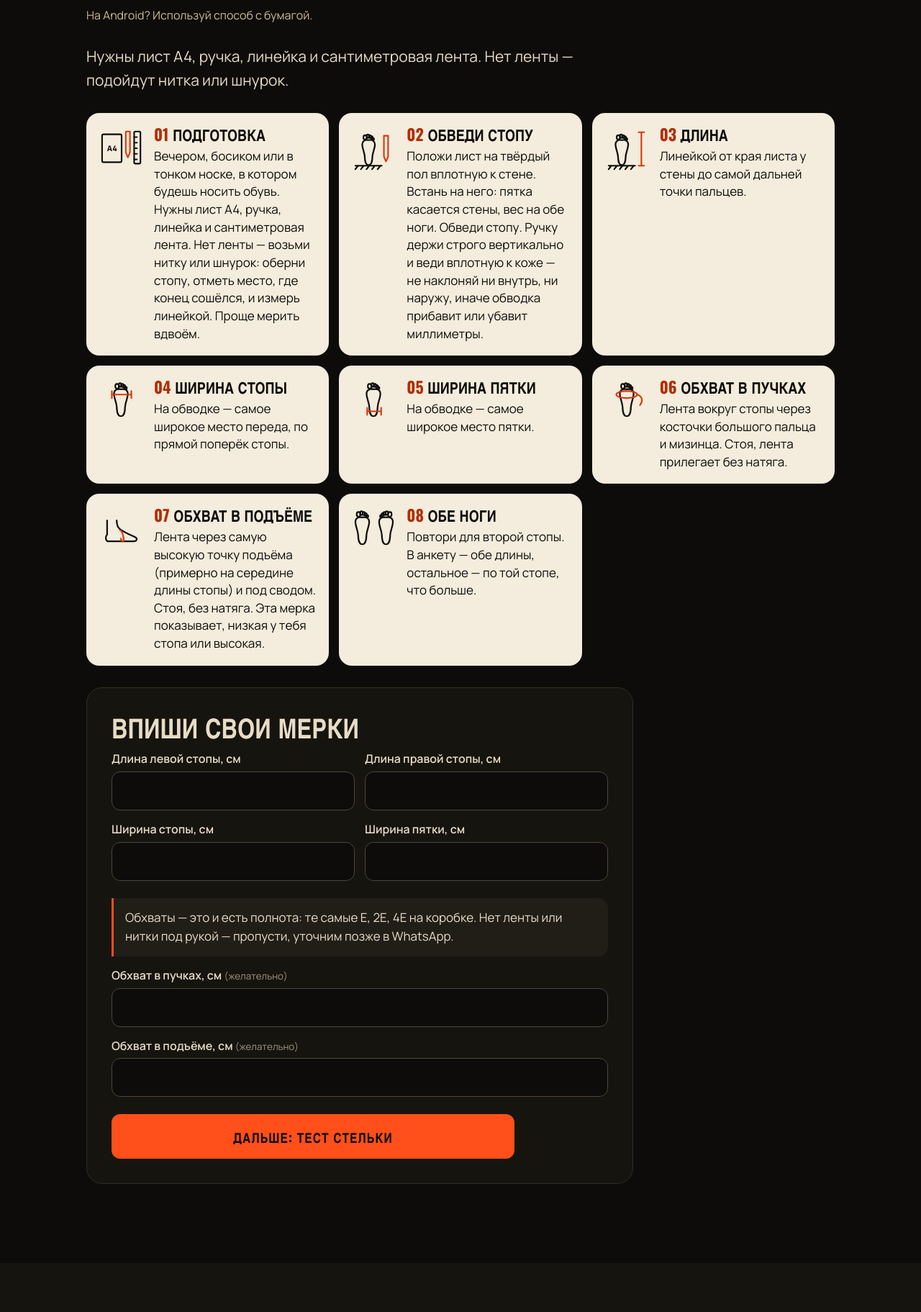
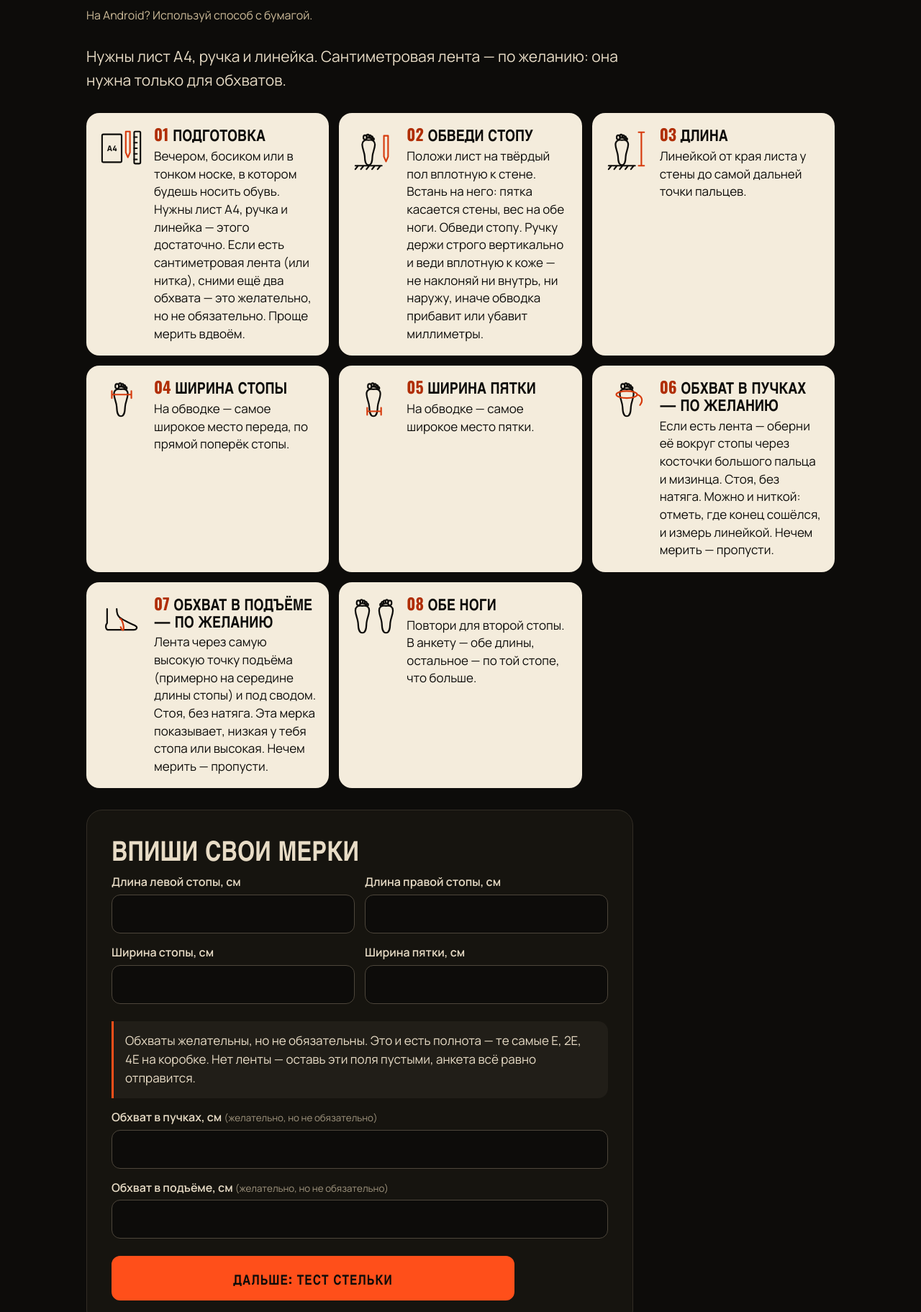
Before and after one commit to Yelzhan-ai/wyde-site, a plain HTML site: page index.html in a window 1280 px wide. Shown: the part 1425-3248 px from the top of the page at 72% size. Drawn offline with nearby package versions, Linux system fonts and the light colour scheme.

Commit message:
Say clearly that girths are optional and a ruler is enough
The paper guide now needs only A4, a pen and a ruler; the tape measure is described as optional and only for the two girths. Girth steps are marked optional with a skip hint, field labels say recommended but not required, and the note above the fields says the form still goes through without them. RU / KZ / EN.

Co-Authored-By: Claude Opus 5.5 <noreply@anthropic.com>
Claude-Session: https://claude.ai/code/session_01Y2nmWyZ15PwkGVTjiWTFDb

```diff
--- a/index.html
+++ b/index.html
@@ -802,7 +802,7 @@ T.ru = {
   sfWa: "Или пришли скрин таблицы в WhatsApp",
   sfWaText: "Привет! Вот мои мерки из Snapfeet",
   sfFormH: "Мерки из Snapfeet, мм",
-  mGirthWhy: "Обхваты — это и есть полнота: те самые E, 2E, 4E на коробке. Нет ленты или нитки под рукой — пропусти, уточним позже в WhatsApp.",
+  mGirthWhy: "Обхваты желательны, но не обязательны. Это и есть полнота — те самые E, 2E, 4E на коробке. Нет ленты — оставь эти поля пустыми, анкета всё равно отправится.",
   mJisNote: "Ориентир по японской шкале JIS. Полнота считается из длины и обхвата.",
   rHard: "Найти обувь",
   stepOf: "Шаг {n} из 4",
@@ -913,15 +913,15 @@ T.ru = {
   filled: "Подставили в анкету.",
 
   meK: "Инструкция", meH: "Как измерить стопу за 5 минут",
-  meLead: "Нужны лист A4, ручка, линейка и сантиметровая лента. Нет ленты — подойдут нитка или шнурок.",
+  meLead: "Нужны лист A4, ручка и линейка. Сантиметровая лента — по желанию: она нужна только для обхватов.",
   steps: [
-    ["Подготовка", "Вечером, босиком или в тонком носке, в котором будешь носить обувь. Нужны лист A4, ручка, линейка и сантиметровая лента. Нет ленты — возьми нитку или шнурок: оберни стопу, отметь место, где конец сошёлся, и измерь линейкой. Проще мерить вдвоём."],
+    ["Подготовка", "Вечером, босиком или в тонком носке, в котором будешь носить обувь. Нужны лист A4, ручка и линейка — этого достаточно. Если есть сантиметровая лента (или нитка), сними ещё два обхвата — это желательно, но не обязательно. Проще мерить вдвоём."],
     ["Обведи стопу", "Положи лист на твёрдый пол вплотную к стене. Встань на него: пятка касается стены, вес на обе ноги. Обведи стопу. Ручку держи строго вертикально и веди вплотную к коже — не наклоняй ни внутрь, ни наружу, иначе обводка прибавит или убавит миллиметры."],
     ["Длина", "Линейкой от края листа у стены до самой дальней точки пальцев."],
     ["Ширина стопы", "На обводке — самое широкое место переда, по прямой поперёк стопы."],
     ["Ширина пятки", "На обводке — самое широкое место пятки."],
-    ["Обхват в пучках", "Лента вокруг стопы через косточки большого пальца и мизинца. Стоя, лента прилегает без натяга."],
-    ["Обхват в подъёме", "Лента через самую высокую точку подъёма (примерно на середине длины стопы) и под сводом. Стоя, без натяга. Эта мерка показывает, низкая у тебя стопа или высокая."],
+    ["Обхват в пучках — по желанию", "Если есть лента — оберни её вокруг стопы через косточки большого пальца и мизинца. Стоя, без натяга. Можно и ниткой: отметь, где конец сошёлся, и измерь линейкой. Нечем мерить — пропусти."],
+    ["Обхват в подъёме — по желанию", "Лента через самую высокую точку подъёма (примерно на середине длины стопы) и под сводом. Стоя, без натяга. Эта мерка показывает, низкая у тебя стопа или высокая. Нечем мерить — пропусти."],
     ["Обе ноги", "Повтори для второй стопы. В анкету — обе длины, остальное — по той стопе, что больше."]
   ],
 
@@ -930,8 +930,8 @@ T.ru = {
   g1: "О тебе", g2: "Твои мерки", g3: "Твой опыт", g4: "Твой голос",
   name: "Имя", wa: "WhatsApp", ig: "Instagram <small>(необязательно)</small>", city: "Город", gender: "Пол",
   lenL: "Длина левой стопы, см", lenR: "Длина правой стопы, см", ball: "Ширина стопы, см", heel: "Ширина пятки, см",
-  girth: "Обхват в пучках, см <small>(желательно)</small>",
-  instep: "Обхват в подъёме, см <small>(желательно)</small>",
+  girth: "Обхват в пучках, см <small>(желательно, но не обязательно)</small>",
+  instep: "Обхват в подъёме, см <small>(желательно, но не обязательно)</small>",
   insole: "Ширина стельки твоей обуви, см <small>(если стелька вынимается)</small>",
   jis: "Полнота по JIS <small>(считается автоматически)</small>",
   type: "Тип стопы", typePh: "Пройди тест — подставим сами",
@@ -1021,7 +1021,7 @@ T.kz = {
   sfWa: "Немесе кестенің скринін WhatsApp-қа жібер",
   sfWaText: "Сәлем! Міне, Snapfeet-тегі өлшемдерім",
   sfFormH: "Snapfeet өлшемдері, мм",
-  mGirthWhy: "Айналымдар — толықтықтың өзі: қораптағы E, 2E, 4E әріптері осы. Қолыңда таспа не жіп болмаса — өткізіп жібер, кейін WhatsApp-та нақтылаймыз.",
+  mGirthWhy: "Айналымдар пайдалы, бірақ міндетті емес. Бұл — толықтық: қораптағы E, 2E, 4E әріптері осы. Таспа болмаса — өрістерді бос қалдыр, сауалнама бәрібір жіберіледі.",
   mJisNote: "Жапонияның JIS шкаласы бойынша бағдар. Толықтық ұзындық пен айналымнан есептеледі.",
   rHard: "Аяқ киім табу",
   stepOf: "{n}-қадам · барлығы 4",
@@ -1132,15 +1132,15 @@ T.kz = {
   filled: "Сауалнамаға енгізілді.",
 
   meK: "Нұсқаулық", meH: "Табанды 5 минутта қалай өлшеуге болады",
-  meLead: "Керегі: A4 парақ, қалам, сызғыш және өлшеуіш таспа. Таспа болмаса — жіп не бау да жарайды.",
+  meLead: "Керегі: A4 парақ, қалам және сызғыш. Өлшеуіш таспа — қалауыңша: ол тек айналымдарға керек.",
   steps: [
-    ["Дайындық", "Кешке өлше — жалаңаяқ немесе аяқ киіммен бірге киетін жұқа шұлықпен. Керегі: A4 парақ, қалам, сызғыш және өлшеуіш таспа. Таспа болмаса, жіп не бау ал: табаныңа орап, ұшы түйіскен жерді белгіле де, сызғышпен өлше. Екеу болып өлшеу оңайырақ."],
+    ["Дайындық", "Кешке өлше — жалаңаяқ немесе аяқ киіммен бірге киетін жұқа шұлықпен. Керегі: A4 парақ, қалам және сызғыш — осы жеткілікті. Өлшеуіш таспа (немесе жіп) болса, екі айналымды да өлше — бұл пайдалы, бірақ міндетті емес. Екеу болып өлшеу оңайырақ."],
     ["Табаныңды сыз", "Парақты қатты еденге, қабырғаға тығыз тақап қой. Үстіне тұр: өкшең қабырғаға тиіп тұрсын, салмағың екі аяққа бірдей түссін. Табаныңды айналдыра сыз. Қаламды тіп-тік ұстап, теріге тақап жүргіз — ішке де, сыртқа да қисайтпа, әйтпесе контур миллиметр қосып не азайтып жібереді."],
     ["Ұзындық", "Сызғышпен парақтың қабырға жақ шетінен башпайлардың ең алыс нүктесіне дейін өлше."],
     ["Табан ені", "Контурдан алдыңғы жақтың ең кең жерін тауып, табанның көлденеңінен түзу сызықпен өлше."],
     ["Өкше ені", "Контурдан өкшенің ең кең жерін өлше."],
-    ["Табан айналымы", "Таспаны бас бармақ пен шынашақ түбіндегі буындар арқылы табаныңа орап өлше. Тұрып өлше: таспа тартылмай, жай жанасып тұрсын."],
-    ["Көтерілім айналымы", "Таспаны табан үстінің ең биік нүктесі (шамамен табан ұзындығының ортасы) мен табан күмбезінің астынан айналдыр. Тұрып, таспаны тартпай өлше. Бұл өлшем табаныңның аласа не биік екенін көрсетеді."],
+    ["Табан айналымы — қалауыңша", "Таспа болса — оны бас бармақ пен шынашақ түбіндегі буындар арқылы табаныңа ора. Тұрып, тартпай өлше. Жіппен де болады: ұшы түйіскен жерді белгіле де, сызғышпен өлше. Өлшейтін ештеңе болмаса — өткізіп жібер."],
+    ["Көтерілім айналымы — қалауыңша", "Таспаны табан үстінің ең биік нүктесі (шамамен табан ұзындығының ортасы) мен табан күмбезінің астынан айналдыр. Тұрып, тартпай өлше. Бұл өлшем табаныңның аласа не биік екенін көрсетеді. Өлшейтін ештеңе болмаса — өткізіп жібер."],
     ["Екі аяқ та", "Екінші табаныңды да өлше. Сауалнамаға екі ұзындықты да жаз, қалған өлшемдерді үлкенірек табаның бойынша көрсет."]
   ],
 
@@ -1149,8 +1149,8 @@ T.kz = {
   g1: "Өзің туралы", g2: "Өлшемдерің", g3: "Тәжірибең", g4: "Дауысың",
   name: "Атың", wa: "WhatsApp", ig: "Instagram <small>(міндетті емес)</small>", city: "Қала", gender: "Жынысың",
   lenL: "Сол табан ұзындығы, см", lenR: "Оң табан ұзындығы, см", ball: "Табан ені, см", heel: "Өкше ені, см",
-  girth: "Табан айналымы, см <small>(мүмкін болса)</small>",
-  instep: "Көтерілім айналымы, см <small>(мүмкін болса)</small>",
+  girth: "Табан айналымы, см <small>(мүмкін болса, міндетті емес)</small>",
+  instep: "Көтерілім айналымы, см <small>(мүмкін болса, міндетті емес)</small>",
   insole: "Қазіргі аяқ киіміңнің ұлтарақ ені, см <small>(ұлтарақ суырылса)</small>",
   jis: "JIS бойынша толықтық <small>(автоматты түрде есептеледі)</small>",
   type: "Табан типі", typePh: "Тесттен өт — өзіміз енгіземіз",
@@ -1240,7 +1240,7 @@ T.en = {
   sfWa: "Or send a screenshot of the table on WhatsApp",
   sfWaText: "Hi! Here are my Snapfeet measurements",
   sfFormH: "Snapfeet measurements, mm",
-  mGirthWhy: "Girths are your width fitting — the E, 2E, 4E on the box. No tape or string to hand? Skip them — we'll check with you on WhatsApp later.",
+  mGirthWhy: "Girths are recommended but optional. They're your width fitting — the E, 2E, 4E on the box. No tape? Leave these fields empty — the form will still go through.",
   mJisNote: "A reference point on Japan's JIS scale, calculated from your length and girth.",
   rHard: "Finding shoes",
   stepOf: "Step {n} of 4",
@@ -1351,15 +1351,15 @@ T.en = {
   filled: "Added to your form.",
 
   meK: "How-to", meH: "Measure your feet in 5 minutes",
-  meLead: "You'll need a sheet of A4, a pen, a ruler and a soft tape measure. No tape? A piece of string works too.",
+  meLead: "You'll need a sheet of A4, a pen and a ruler. A soft tape measure is optional — it's only for the girths.",
   steps: [
-    ["Get ready", "Measure in the evening, barefoot or in the thin socks you'll wear with your shoes. You'll need a sheet of A4, a pen, a ruler and a soft tape measure. No tape? Wrap a piece of string around your foot, mark where the end meets, and measure it with the ruler. It's easier with a friend."],
+    ["Get ready", "Measure in the evening, barefoot or in the thin socks you'll wear with your shoes. A sheet of A4, a pen and a ruler are all you need. If you have a soft tape measure (or a piece of string), add the two girths too — recommended, but optional. It's easier with a friend."],
     ["Trace your foot", "Lay the sheet on a hard floor, flush against the wall. Stand on it: heel touching the wall, weight on both feet. Trace around your foot. Hold the pen perfectly upright and keep it tight to your skin — tilt it in or out and the outline gains or loses millimetres."],
     ["Length", "With a ruler, from the wall edge of the sheet to the furthest point of your toes."],
     ["Foot width", "On the tracing: the widest part of the forefoot, measured straight across."],
     ["Heel width", "On the tracing: the widest part of the heel."],
-    ["Ball girth", "Wrap the tape around your foot over the big-toe and little-toe joints. Standing, snug but not pulled tight."],
-    ["Instep girth", "Run the tape over the highest point of your instep (about halfway along your foot) and under the arch. Standing, no pulling. This one shows whether your foot is low or high."],
+    ["Ball girth — optional", "Got a tape? Wrap it around your foot over the big-toe and little-toe joints. Standing, snug but not pulled tight. String works too: mark where the end meets and measure it with the ruler. Nothing to measure with? Skip it."],
+    ["Instep girth — optional", "Run the tape over the highest point of your instep (about halfway along your foot) and under the arch. Standing, no pulling. It shows whether your foot is low or high. Nothing to measure with? Skip it."],
     ["Both feet", "Repeat for the other foot. Enter both lengths, and everything else from the larger foot."]
   ],
 
@@ -1368,8 +1368,8 @@ T.en = {
   g1: "About you", g2: "Your measurements", g3: "Your experience", g4: "Your vote",
   name: "Name", wa: "WhatsApp", ig: "Instagram <small>(optional)</small>", city: "City", gender: "Gender",
   lenL: "Left foot length, cm", lenR: "Right foot length, cm", ball: "Foot width, cm", heel: "Heel width, cm",
-  girth: "Ball girth, cm <small>(recommended)</small>",
-  instep: "Instep girth, cm <small>(recommended)</small>",
+  girth: "Ball girth, cm <small>(recommended, optional)</small>",
+  instep: "Instep girth, cm <small>(recommended, optional)</small>",
   insole: "Insole width of your current shoes, cm <small>(if it comes out)</small>",
   jis: "JIS width <small>(calculated automatically)</small>",
   type: "Foot type", typePh: "Take the test — we'll fill it in",
```
